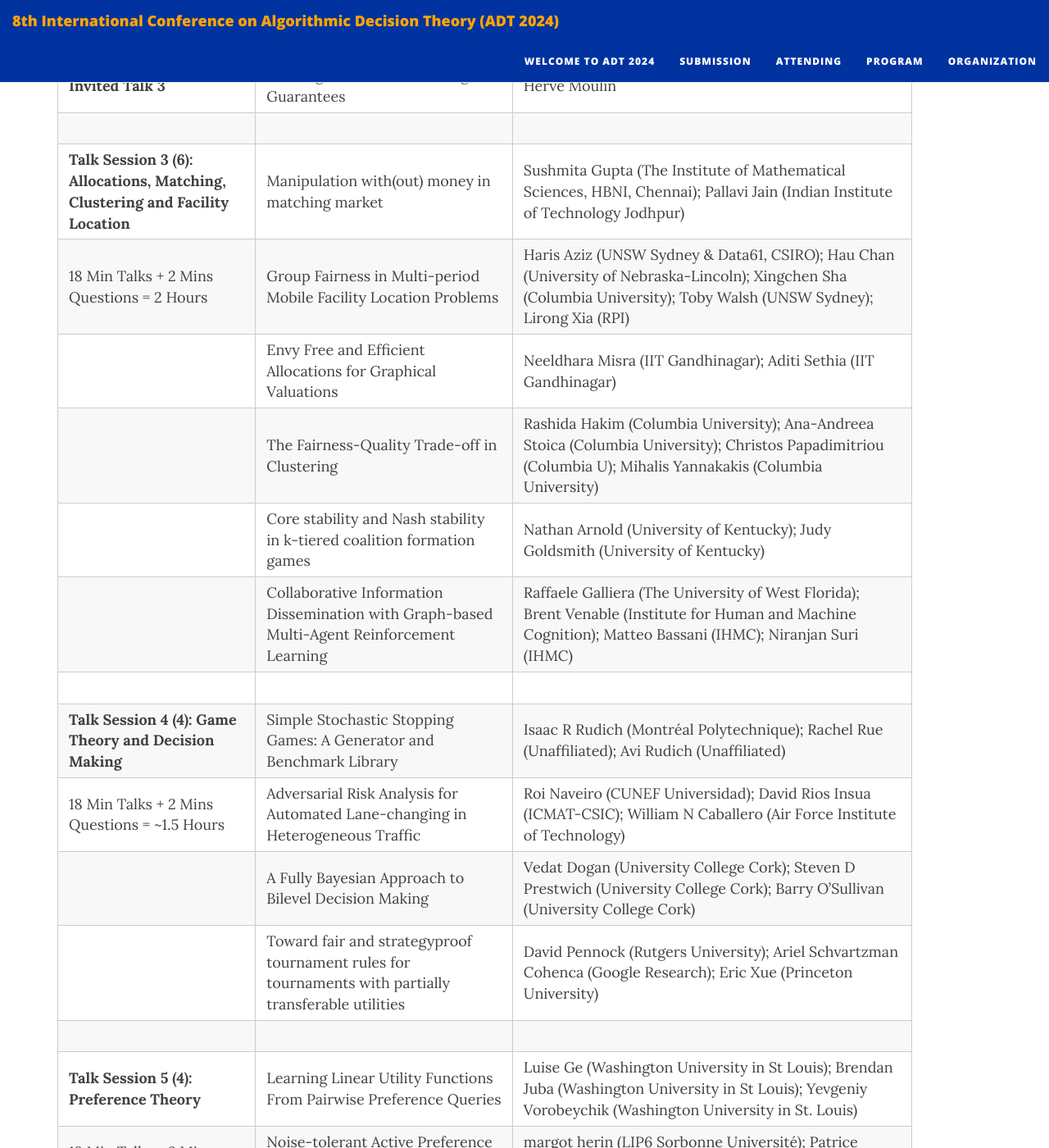
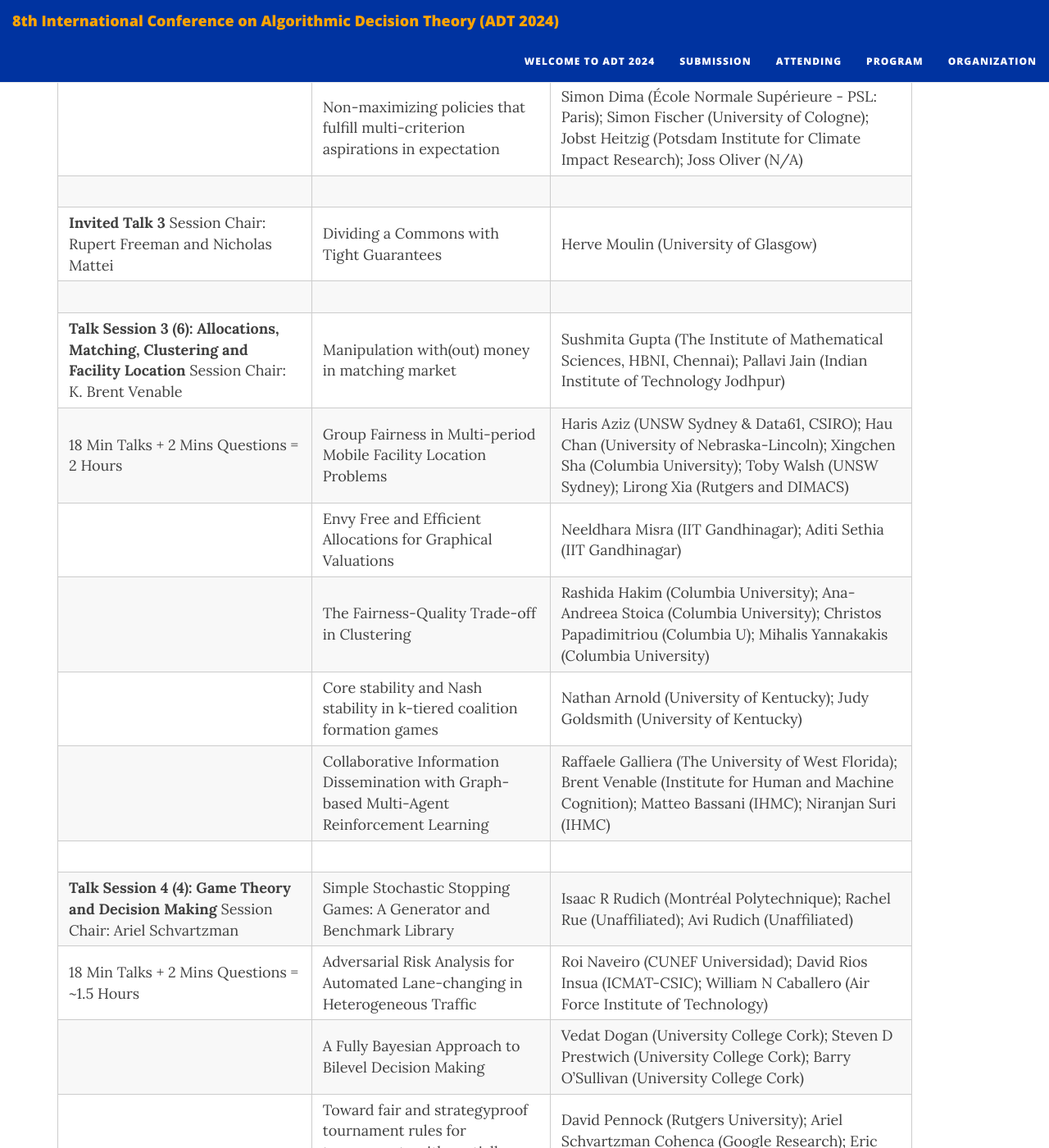
Before and after one commit to PrefLib/adt2024, a Jekyll site: the page built from program.md, in a window 1280 px wide and 1400 px high, scrolled down 3483 px. Shown: the whole window at 82% size. Built offline with Jekyll 4.4.1, drawn with Linux system fonts in a browser that asks for light colours; nearby versions of some CDN libraries; some of the changed text lies outside the part shown.

Commit message:
webpage updates

```diff
--- a/program.md
+++ b/program.md
@@ -30,16 +30,16 @@ Overview schedule is below, there may be some adjustments on break times but pap
 
 | **Session**                                                                     | **Title**                                                                                            | **Authors**                                                                                                                                                                                |
 |---------------------------------------------------------------------------------|------------------------------------------------------------------------------------------------------|--------------------------------------------------------------------------------------------------------------------------------------------------------------------------------------------|
-| **Invited Talk 1**                                                              |                                                                                                      | Jenn Wortman Vaughan                                                                                                                                                                       |
+| **Invited Talk 1** Session Chair: Dave Pennock                                                              |                Exploring the Impact of Uncertainty Expression on Decision Making with Generative AI                                           | Jenn Wortman Vaughan (Microsoft Research)                                                                                                                                                                       |
 |                                                                                 |                                                                                                      |                                                                                                                                                                                            |
-| **Talk Session 1 (6): Voting Theory**                                           | Complexity of Candidate Control for Single Nontransferable Vote and Bloc Voting                      | Garo  Karh Bet (HHU Düsseldorf); Jörg Rothe (HHU Düsseldorf); Roman Zorn (Heinrich-Heine-Universität Düsseldorf)                                                                       |
+| **Talk Session 1 (6): Voting Theory** Session Chair: Georgios Papasotiropoulos                             | Complexity of Candidate Control for Single Nontransferable Vote and Bloc Voting                      | Garo  Karh Bet (HHU Düsseldorf); Jörg Rothe (HHU Düsseldorf); Roman Zorn (Heinrich-Heine-Universität Düsseldorf)                                                                       |
 | 18 Min Talks + 2 Mins Questions = 2 Hours                                       | Compiling the Votes of a Subelectorate for Multi-Winner Voting Rules                                 | Neel Karia (Columbia University); Jérôme Lang (CNRS)                                                                                                                                      |
 |                                                                                 | On Approximately Strategy-Proof Tournament Rules for Collusions of Size at least 3                   | David Mikšaník (Charles University, Faculty of Mathematics and Physics); Ariel Schvartzman Cohenca (Google Research); Jan Soukup (Charles University, Faculty of Mathematics and Physics) |
 |                                                                                 | Metric Distortion Under Probabilistic Voting                                                         | Sahasrajit Sarmasarkar (Stanford University); Mohak Goyal (Stanford University)                                                                                                           |
-|                                                                                 | A Linear Theory of Multiwinner Voting                                                                | Lirong Xia (RPI)                                                                                                                                                                          |
+|                                                                                 | A Linear Theory of Multiwinner Voting                                                                | Lirong Xia (Rutgers and DIMACS)                                                                                                                                                                          |
 |                                                                                 | As Time Goes By: Adding a Temporal Dimension to Resolve Delegations in Liquid Democracy              | Evangelos Markakis (Athens University of Economics and Business); Georgios Papasotiropoulos (University of Warsaw)                                                                        |
 |                                                                                 |                                                                                                      |                                                                                                                                                                                            |
-| **Invited Talk 2**                                                              |        Economic Rationality of Humans and AI    | Xiao (Tracy) Liu                                                                                                                                                                           |
+| **Invited Talk 2** Session Chair: Lirong Xia                                                             |        Economic Rationality of Humans and AI    | Xiao (Tracy) Liu (Tsinghua University)                                                                                                                                                                          |
 |                                                                                 |                                                                                                      |                                                                                                                                                                                            |
 | **Talk Session 2 (6): Game Theory and Decision Making**                         | Equilibria of Data Marketplaces with Privacy-Aware Sellers under Endogenous Privacy Costs            | Diptangshu Sen (Georgia Institute of Technology); Jingyan Wang (Georgia Institute of Technology); Juba Ziani (Georgia Institute of Technology)                                            |
 | 18 Min Talks + 2 Mins Questions = 2 Hours                                       | Extending Myerson's Optimal Auctions to Correlated Bidders via Neural Network Interpolation          | Mingyu Guo (U Adelaide); Jiayuan Liu (Carnegie Mellon University); Vincent Conitzer (Carnegie Mellon University)                                                                          |
@@ -48,21 +48,21 @@ Overview schedule is below, there may be some adjustments on break times but pap
 |                                                                                 | Algorithmic Decision Analysis for Multi-Stage Games with Incomplete Information                      | Jose Manuel Camacho (ICMAT-CSIC); Roi  Naveiro (CUNEF); David Rios  Insua (ICMAT-CSIC)                                                                                                    |
 |                                                                                 | Non-maximizing policies that fulfill multi-criterion aspirations in expectation                      | Simon Dima (École Normale Supérieure - PSL: Paris); Simon Fischer (University of Cologne); Jobst Heitzig (Potsdam Institute for Climate Impact Research); Joss Oliver (N/A)               |
 |                                                                                 |                                                                                                      |                                                                                                                                                                                            |
-| **Invited Talk 3**                                                              |   Dividing a Commons with Tight Guarantees                                                             | Herve Moulin                                                                                                                                                                               |
+| **Invited Talk 3** Session Chair: Rupert Freeman and Nicholas Mattei                                                             |   Dividing a Commons with Tight Guarantees                                                             | Herve Moulin (University of Glasgow)                                                                                                                                                                              |
 |                                                                                 |                                                                                                      |                                                                                                                                                                                            |
-| **Talk Session 3 (6): Allocations, Matching, Clustering and Facility Location** | Manipulation with(out) money in matching market                                                      | Sushmita Gupta (The Institute of Mathematical Sciences, HBNI, Chennai); Pallavi Jain (Indian Institute of Technology Jodhpur)                                                             |
-| 18 Min Talks + 2 Mins Questions = 2 Hours                                       | Group Fairness in Multi-period Mobile Facility Location Problems                                     | Haris Aziz (UNSW Sydney & Data61, CSIRO); Hau Chan (University of Nebraska-Lincoln); Xingchen Sha (Columbia University); Toby Walsh (UNSW Sydney); Lirong Xia (RPI)                       |
+| **Talk Session 3 (6): Allocations, Matching, Clustering and Facility Location** Session Chair: K. Brent Venable | Manipulation with(out) money in matching market                                                      | Sushmita Gupta (The Institute of Mathematical Sciences, HBNI, Chennai); Pallavi Jain (Indian Institute of Technology Jodhpur)                                                             |
+| 18 Min Talks + 2 Mins Questions = 2 Hours                                       | Group Fairness in Multi-period Mobile Facility Location Problems                                     | Haris Aziz (UNSW Sydney & Data61, CSIRO); Hau Chan (University of Nebraska-Lincoln); Xingchen Sha (Columbia University); Toby Walsh (UNSW Sydney); Lirong Xia (Rutgers and DIMACS)                       |
 |                                                                                 | Envy Free and Efficient Allocations for Graphical Valuations                                         | Neeldhara Misra (IIT Gandhinagar); Aditi Sethia (IIT Gandhinagar)                                                                                                                         |
 |                                                                                 | The Fairness-Quality Trade-off in Clustering                                                         | Rashida Hakim (Columbia University); Ana-Andreea Stoica (Columbia University); Christos  Papadimitriou (Columbia U); Mihalis Yannakakis (Columbia University)                             |
 |                                                                                 | Core stability and Nash stability in k-tiered coalition formation games                              | Nathan Arnold (University of Kentucky); Judy Goldsmith (University of Kentucky)                                                                                                           |
 |                                                                                 | Collaborative Information Dissemination with Graph-based Multi-Agent Reinforcement Learning          | Raffaele Galliera (The University of West Florida); Brent Venable (Institute for Human and Machine Cognition); Matteo Bassani (IHMC); Niranjan Suri (IHMC)                                |
 |                                                                                 |                                                                                                      |                                                                                                                                                                                            |
-| **Talk Session 4 (4): Game Theory and Decision Making**                         | Simple Stochastic Stopping Games: A Generator and Benchmark Library                                  | Isaac R Rudich (Montréal Polytechnique); Rachel Rue (Unaffiliated); Avi Rudich (Unaffiliated)                                |
+| **Talk Session 4 (4): Game Theory and Decision Making** Session Chair: Ariel Schvartzman                         | Simple Stochastic Stopping Games: A Generator and Benchmark Library                                  | Isaac R Rudich (Montréal Polytechnique); Rachel Rue (Unaffiliated); Avi Rudich (Unaffiliated)                                |
 | 18 Min Talks + 2 Mins Questions = ~1.5 Hours                                    | Adversarial Risk Analysis for Automated Lane-changing in Heterogeneous Traffic                       | Roi Naveiro (CUNEF Universidad); David Rios  Insua (ICMAT-CSIC); William N Caballero (Air Force Institute of Technology)                                                                  |
 |                                                                                 | A Fully Bayesian Approach to Bilevel Decision Making                                                 | Vedat Dogan (University College Cork); Steven D Prestwich (University College Cork); Barry O'Sullivan (University College Cork)                                                           |
 |                                                                                 | Toward fair and strategyproof tournament rules for tournaments with partially transferable utilities | David Pennock (Rutgers University); Ariel Schvartzman Cohenca (Google Research); Eric Xue (Princeton University)                                                                          |
 |                                                                                 |                                                                                                      |                                                                                                                                                                                            |
-| **Talk Session 5 (4): Preference Theory**                                       | Learning Linear Utility Functions From Pairwise Preference Queries                                   | Luise Ge (Washington University in St Louis); Brendan Juba (Washington University in St Louis); Yevgeniy Vorobeychik (Washington University in St. Louis)                                 |
+| **Talk Session 5 (4): Preference Theory** Session Chair: Thomas E. Allen                                       | Learning Linear Utility Functions From Pairwise Preference Queries                                   | Luise Ge (Washington University in St Louis); Brendan Juba (Washington University in St Louis); Yevgeniy Vorobeychik (Washington University in St. Louis)                                 |
 | 18 Min Talks + 2 Mins Questions = ~1.5 Hours                                    | Noise-tolerant Active Preference Learning for Multicriteria Choice Problems                          | margot herin (LIP6 Sorbonne Université); Patrice Perny (Sorbonne University); Nataliya Sokolovska (Sorbonne Université)                                                                   |
 |                                                                                 | Learning multiple multicriteria additive models from heterogeneous preferences                       | Vincent Auriau (Artefact Research Center); Khaled Belahcene (CentraleSupélec); Emmanuel Malherbe (Artefact Research Center); Vincent Mousseau (CentraleSupélec)                           |
 |                                                                                 | Independent Relaxed Subproblems for Dominance Testing in CP-nets                                     | Liu Jiang (Centre College); Thomas E. Allen (Centre College)                                                                                                                              |
```
Also changed, not shown: attending.md (+16 -0 lines), organization.md (+2 -2 lines).
